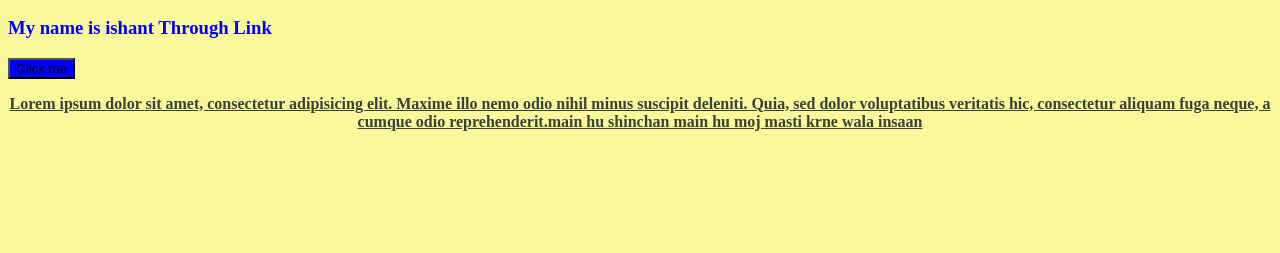
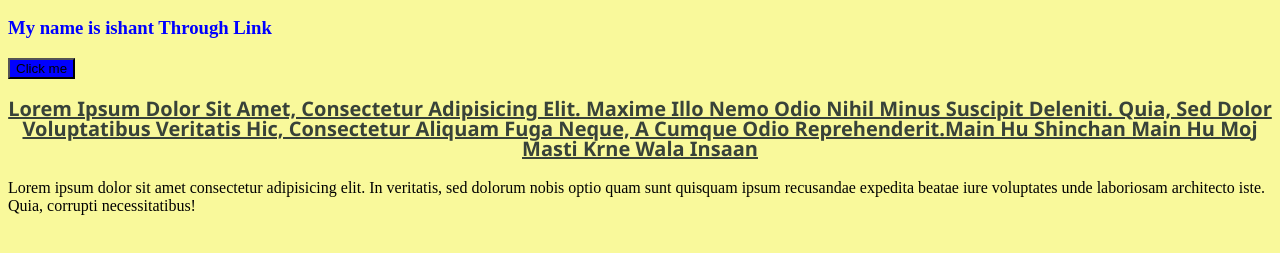
Before and after one commit to ISHANT-AG/HTML-CSS, a plain HTML site: page CSS/INDEX.HTML in a window 1280 px wide. Shown: the part 157-410 px from the top of the page. Drawn offline with Linux system fonts and the light colour scheme.

Commit message:
21 march

```diff
--- a/CSS/INDEX.HTML
+++ b/CSS/INDEX.HTML
@@ -25,6 +25,7 @@
     <h2>My name is ishant in pink</h2>
     <h3>My name is ishant Through Link</h3>
     <button>Click me</button>
-    <p>Lorem ipsum dolor sit amet, consectetur adipisicing elit. Maxime illo nemo odio nihil minus suscipit deleniti. Quia, sed dolor voluptatibus veritatis hic, consectetur aliquam fuga neque, a cumque odio reprehenderit.main hu shinchan main hu moj masti krne wala insaan</p>
+    <p id="one">Lorem ipsum dolor sit amet, consectetur adipisicing elit. Maxime illo nemo odio nihil minus suscipit deleniti. Quia, sed dolor voluptatibus veritatis hic, consectetur aliquam fuga neque, a cumque odio reprehenderit.main hu shinchan main hu moj masti krne wala insaan</p>
+    <p id="two">Lorem ipsum dolor sit amet consectetur adipisicing elit. In veritatis, sed dolorum nobis optio quam sunt quisquam ipsum recusandae expedita beatae iure voluptates unde laboriosam architecto iste. Quia, corrupti necessitatibus!</p>
 </body>
 </html>
--- a/CSS/style.css
+++ b/CSS/style.css
@@ -2,10 +2,13 @@ h3 {
 color:blue;
 font-weight: bold;
 }
-p {
+#one {
    text-align: center;
    text-decoration: underline;
    font-weight: bold;
+   font-size: 20px;
+   line-height: 20px;
+   text-transform: capitalize;
    top: 0cm;
 color: rgb(56, 66, 57);
 }
@@ -21,3 +24,7 @@ background-color:rgb(249, 249, 155);
     background-color: blueviolet;
     color: white;
 }
+
+#one{
+    font-family: 'Segoe UI', Tahoma, Geneva, Verdana, sans-serifh;
+}
```
